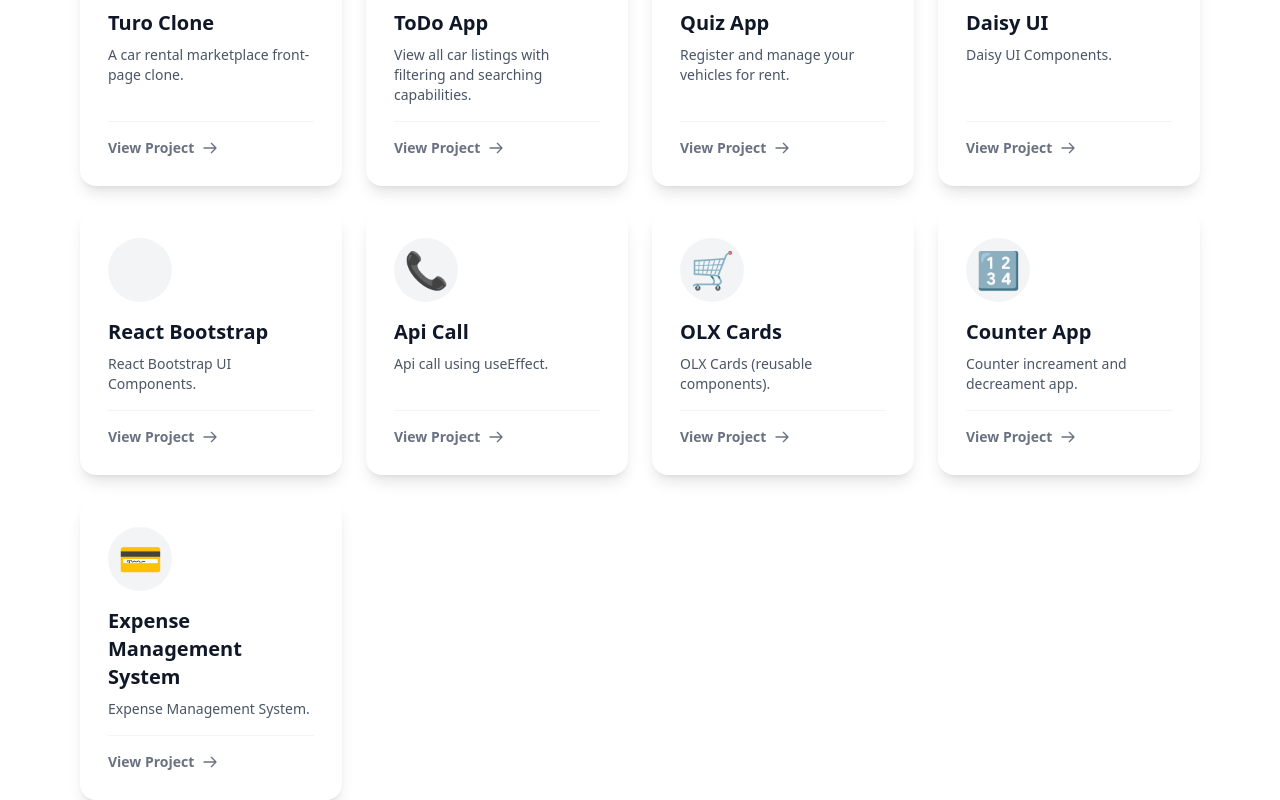
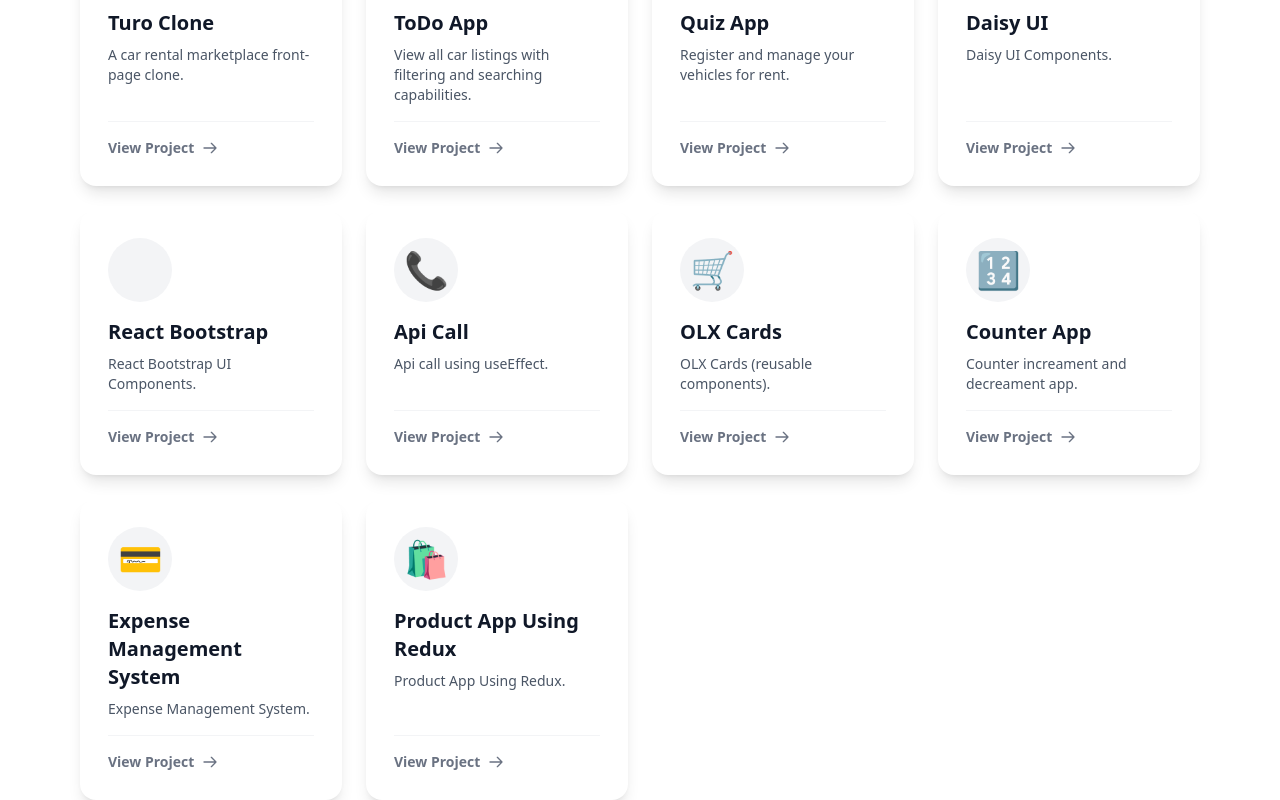
Before and after one commit to StriK3r007/smit-react-tasks, a React (Vite) app: page / in a window 1280 px wide. Shown: the part 271-1071 px from the top of the page. Built offline with nearby package versions, Linux system fonts and the light colour scheme.

Commit message:
Create Product App using redux page, add route to App.jsx, and update projectLinks.js

```diff
--- a/src/App.jsx
+++ b/src/App.jsx
@@ -40,6 +40,7 @@ import { Toaster } from 'react-hot-toast';
 import ApiCall from './pages/ApiCall';
 import QuizApp from './pages/QuizApp';
 import ExpenseManagementSystem from './pages/ExpenseManagementSystem';
+import ProductAppRedux from './pages/ProductAppRedux';
 
 const App = () => {
   return (
@@ -97,6 +98,10 @@ const App = () => {
           path='ems-app'
           element={<ExpenseManagementSystem/>}
         />
+        <Route
+          path='product-redux'
+          element={<ProductAppRedux/>}
+        />
       </Routes>
     </BrowserRouter>
   );
--- a/src/data/projectLinks.js
+++ b/src/data/projectLinks.js
@@ -76,6 +76,13 @@ const projectLinks = [
         description: 'Expense Management System.',
         icon: '💳',
     },
+    {
+        id: 11,
+        name: 'Product App Using Redux',
+        path: '/product-redux',
+        description: 'Product App Using Redux.',
+        icon: '🛍️',
+    },
 ];
 
 export default projectLinks
--- /dev/null
+++ b/src/pages/ProductAppRedux.jsx
@@ -0,0 +1,7 @@
+export default function ProductAppRedux() {
+    return (
+        <section className="max-w-[1184px] mx-auto pt-12 px-6">
+            <h1 className="text-center text-4xl font-extrabold text-gray-900">Product App Using Redux</h1>
+        </section>
+    );
+}
```
